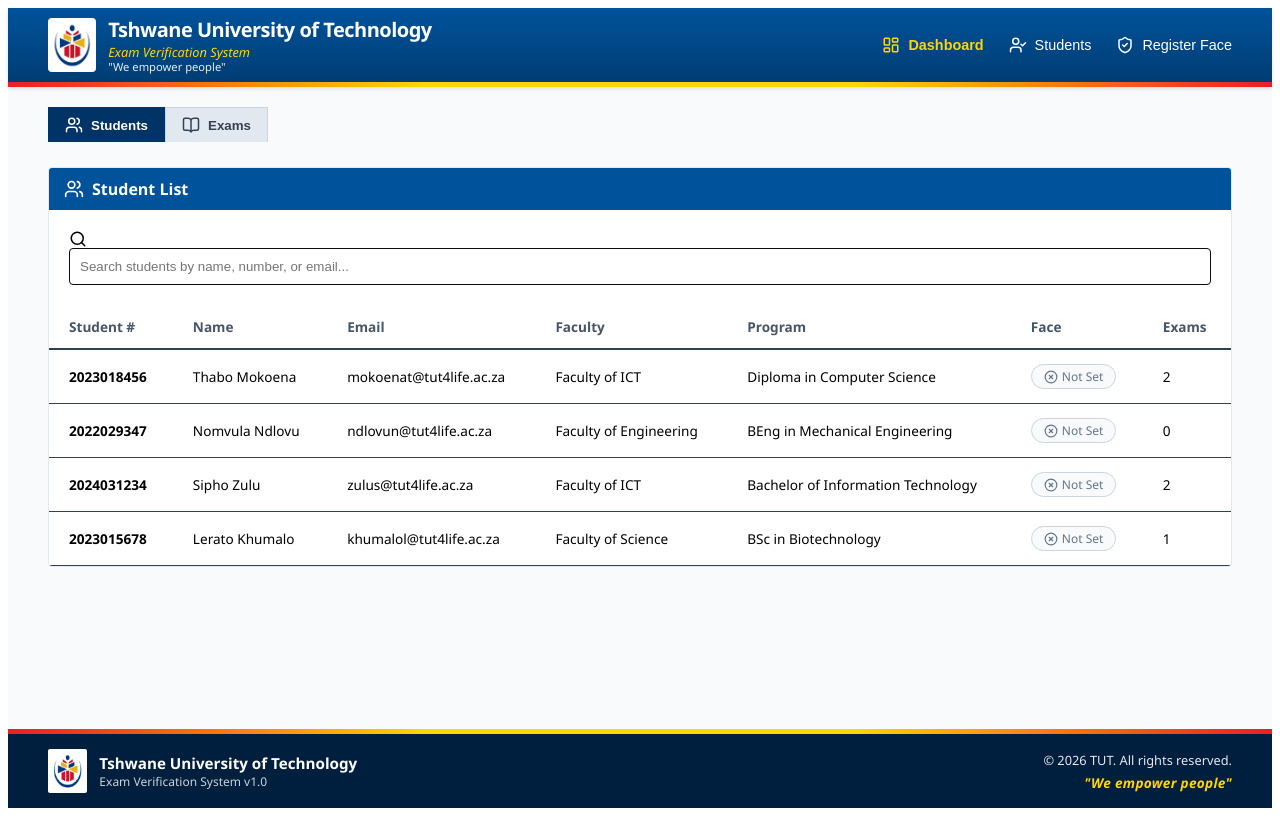
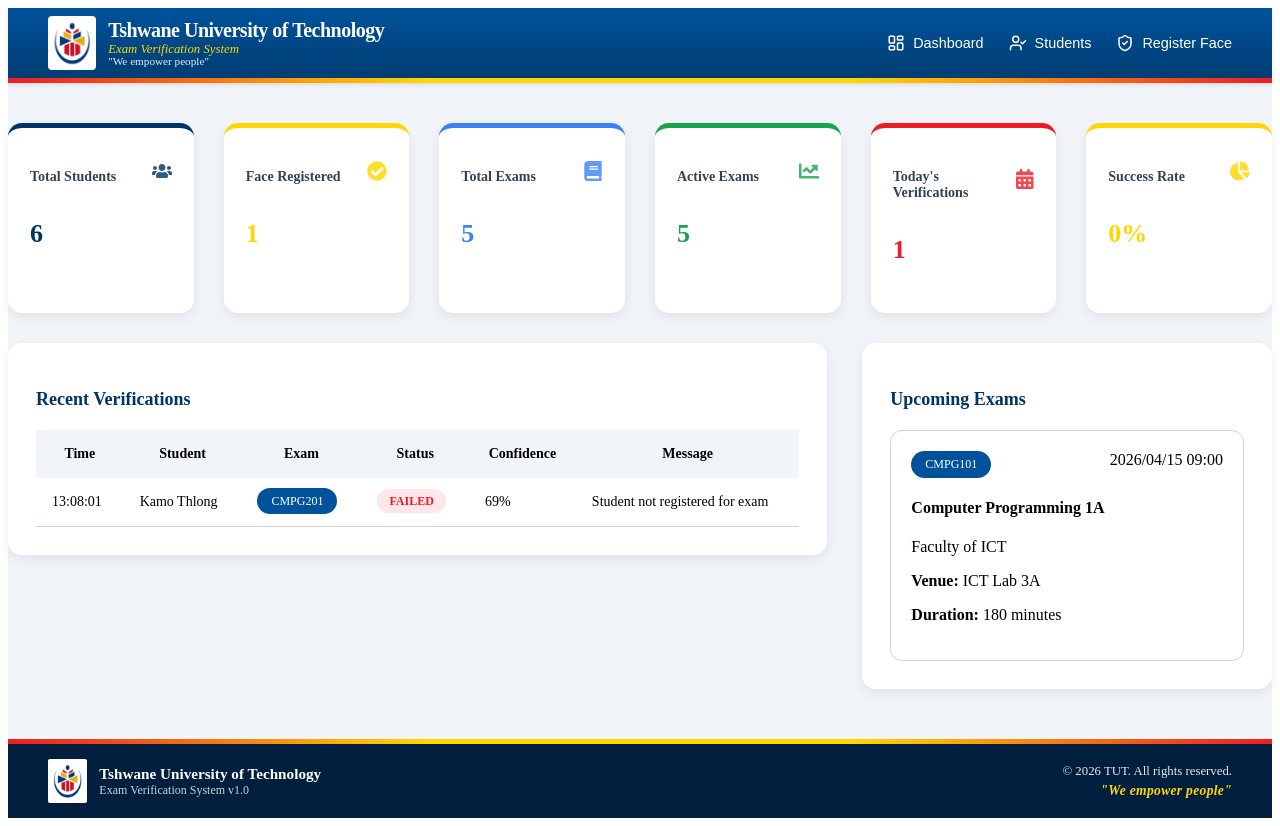
Before and after one commit to Kamogelo-ke/eduverify, a React (Vite) app in the folder frontend/: page / in a window 1280 px wide. Built offline with nearby package versions, Linux system fonts and the light colour scheme.

Commit message:
Merged with main branch

```diff
--- a/frontend/package.json
+++ b/frontend/package.json
@@ -15,6 +15,7 @@
     "lucide-react": "^1.8.0",
     "react": "^19.2.4",
     "react-dom": "^19.2.4",
+    "react-icons": "^5.6.0",
     "react-router-dom": "^7.14.1"
   },
   "devDependencies": {
--- a/frontend/src/App.jsx
+++ b/frontend/src/App.jsx
@@ -2,14 +2,16 @@ import React from 'react';
 import { BrowserRouter as Router, Routes, Route } from 'react-router-dom';
 import StudentManagement from './pages/StudentManagement';
 import RegisterFace from './pages/RegisterFace';
+import AdminDashboard from './pages/AdminDashboard';
 
 function App() {
   return (
     <Router>
       <Routes>
-        <Route path="/" element={<StudentManagement />} />
+        <Route path="/" element={<AdminDashboard />} />
         <Route path="/students" element={<StudentManagement />} />
         <Route path="/register-face" element={<RegisterFace />} />
+        <Route path="/admin-dashboard" element={<AdminDashboard />} />
       </Routes>
     </Router>
   );
--- a/frontend/src/components/Header.jsx
+++ b/frontend/src/components/Header.jsx
@@ -19,8 +19,8 @@ const Header = () => {
       </div>
       <div className="nav-actions">
         <button
-          className={location.pathname === '/' ? 'active' : ''}
-          onClick={() => navigate('/')}
+          className={location.pathname === '/admin-dashboard' ? 'active' : ''}
+          onClick={() => navigate('/admin-dashboard')}
         >
           <LayoutDashboard size={18} /> Dashboard
         </button>
--- a/frontend/src/pages/AdminDashboard.jsx
+++ b/frontend/src/pages/AdminDashboard.jsx
@@ -1,4 +1,5 @@
 // src/pages/AdminDashboard.jsx
+import { FaUsers, FaCheckCircle, FaBook, FaChartLine, FaCalendarAlt, FaChartPie } from "react-icons/fa";
 import React from 'react';
 import '../styles/pages/AdminDashboard.scss';
 import Header from '../components/Header';
@@ -16,32 +17,50 @@ const AdminDashboard = () => {
       {/* Stats Cards */}
      <div className="stats-cards">
   <div className="stat-card">
+    <div className="card-top">
       <h4>Total Students</h4>
+      <FaUsers className="icon" />
+    </div>
     <p>{stats.totalStudents}</p>
   </div>
 
   <div className="stat-card">
+    <div className="card-top">
       <h4>Face Registered</h4>
+      <FaCheckCircle className="icon" />
+    </div>
     <p>{stats.faceRegistered}</p>
   </div>
 
   <div className="stat-card">
+    <div className="card-top">
       <h4>Total Exams</h4>
+      <FaBook className="icon" />
+    </div>
     <p>{stats.totalExams}</p>
   </div>
 
   <div className="stat-card">
+    <div className="card-top">
       <h4>Active Exams</h4>
+      <FaChartLine className="icon" />
+    </div>
     <p>{stats.activeExams}</p>
   </div>
 
   <div className="stat-card">
+    <div className="card-top">
       <h4>Today's Verifications</h4>
+      <FaCalendarAlt className="icon" />
+    </div>
     <p>{stats.todaysVerifications}</p>
   </div>
 
   <div className="stat-card">
+    <div className="card-top">
       <h4>Success Rate</h4>
+      <FaChartPie className="icon" />
+    </div>
     <p>{stats.successRate}</p>
   </div>
 </div>
--- a/frontend/src/styles/pages/AdminDashboard.scss
+++ b/frontend/src/styles/pages/AdminDashboard.scss
@@ -3,7 +3,6 @@
 @use "../components/header";
 @use "../components/footer";
 
-/* 🔥 MAIN PAGE LAYOUT */
 .admin-dashboard {
   display: flex;
   flex-direction: column;
@@ -11,33 +10,32 @@
   background-color: $bg-light;
 }
 
-/* 🔥 CREATE REAL CONTENT SPACING */
 .stats-cards,
 .dashboard-bottom {
   width: 100%;
-  max-width: 1300px;
+  max-width: 1400px;
   margin-left: auto;
   margin-right: auto;
 }
 
-/* 🔥 SPACE BELOW HEADER */
 .stats-cards {
-  margin-top: 40px;   // 👈 BIG FIX (space from header)
+  margin-top: 40px;
   margin-bottom: 30px;
 }
 
-/* 🔥 STATS CARDS */
 .stats-cards {
   display: grid;
   grid-template-columns: repeat(6, 1fr);
-  gap: 30px;   // 👈 increased spacing
+  gap: 30px;
 }
 
 .stat-card {
   background: $white;
-  padding: 22px;   // 👈 more breathing room
+  padding: 22px;
   border-radius: 14px;
   box-shadow: 0 4px 12px rgba(0,0,0,0.08);
+  border-top: 5px solid transparent;
+  color: $tut-dark-blue;
 
   h4 {
     font-size: 14px;
@@ -48,22 +46,52 @@
   p {
     font-size: 26px;
     font-weight: bold;
-    color: $tut-dark-blue;
+    color: inherit;
   }
 }
 
-/* 🔥 DASHBOARD LAYOUT */
+.stat-card:nth-child(1) {
+  border-top-color: $tut-dark-blue;
+  color: $tut-dark-blue;
+}
+
+.stat-card:nth-child(2) {
+  border-top-color: $tut-yellow;
+  color: $tut-yellow;
+}
+
+.stat-card:nth-child(3) {
+  border-top-color: #3b82f6;
+  color: #3b82f6;
+}
+
+.stat-card:nth-child(4) {
+  border-top-color: #16a34a;
+  color: #16a34a;
+}
+
+.stat-card:nth-child(5) {
+  border-top-color: $tut-red;
+  color: $tut-red;
+}
+
+.stat-card:nth-child(6) {
+  border-top-color: $tut-yellow;
+  color: $tut-yellow;
+}
+
+/* DASHBOARD LAYOUT */
 .dashboard-bottom {
   display: grid;
   grid-template-columns: 2fr 1fr;
-  gap: 35px;  // 👈 MORE SPACE BETWEEN SECTIONS
+  gap: 35px;
   margin-bottom: 50px;
 }
 
-/* 🔥 SECTIONS */
+/* SECTIONS */
 .section {
   background: $white;
-  padding: 28px;   // 👈 MORE INTERNAL SPACE
+  padding: 28px;
   border-radius: 14px;
   box-shadow: 0 4px 12px rgba(0,0,0,0.08);
 
@@ -74,7 +102,8 @@
   }
 }
 
-/* 🔥 TABLE */
+
+/* TABLE */
 .table {
   width: 100%;
   border-collapse: collapse;
@@ -92,7 +121,7 @@
   }
 }
 
-/* 🔥 BADGE */
+/* BADGE */
 .badge {
   background: $tut-blue;
   color: white;
@@ -101,7 +130,7 @@
   font-size: 12px;
 }
 
-/* 🔥 STATUS */
+/* STATUS */
 .status-error {
   background: rgba($tut-red, 0.1);
   color: $tut-red;
@@ -111,12 +140,12 @@
   font-size: 12px;
 }
 
-/* 🔥 EXAM CARD */
+/*  EXAM CARD */
 .exam-card {
   border: 1px solid $border-gray;
   padding: 20px;
   border-radius: 12px;
-  margin-top: 20px;  // 👈 space between cards
+  margin-top: 20px;
 
   &:hover {
     box-shadow: 0 5px 15px rgba(0,0,0,0.1);
@@ -129,12 +158,23 @@
   margin-bottom: 12px;
 }
 
-/* 🔥 PUSH FOOTER DOWN */
+/* 🔥 FOOTER PUSH */
 .main-footer {
   margin-top: auto;
 }
 
-/* 🔥 RESPONSIVE */
+.card-top {
+  display: flex;
+  justify-content: space-between;
+  align-items: center;
+}
+
+.icon {
+  font-size: 20px;
+  opacity: 0.8;
+}
+
+/* RESPONSIVE */
 @media (max-width: 1024px) {
   .stats-cards {
     grid-template-columns: repeat(3, 1fr);
```
Also changed, not shown: 1 other file (tests, documents, lock files or other folders). Lines whose indentation alone changed are shown as unchanged.
